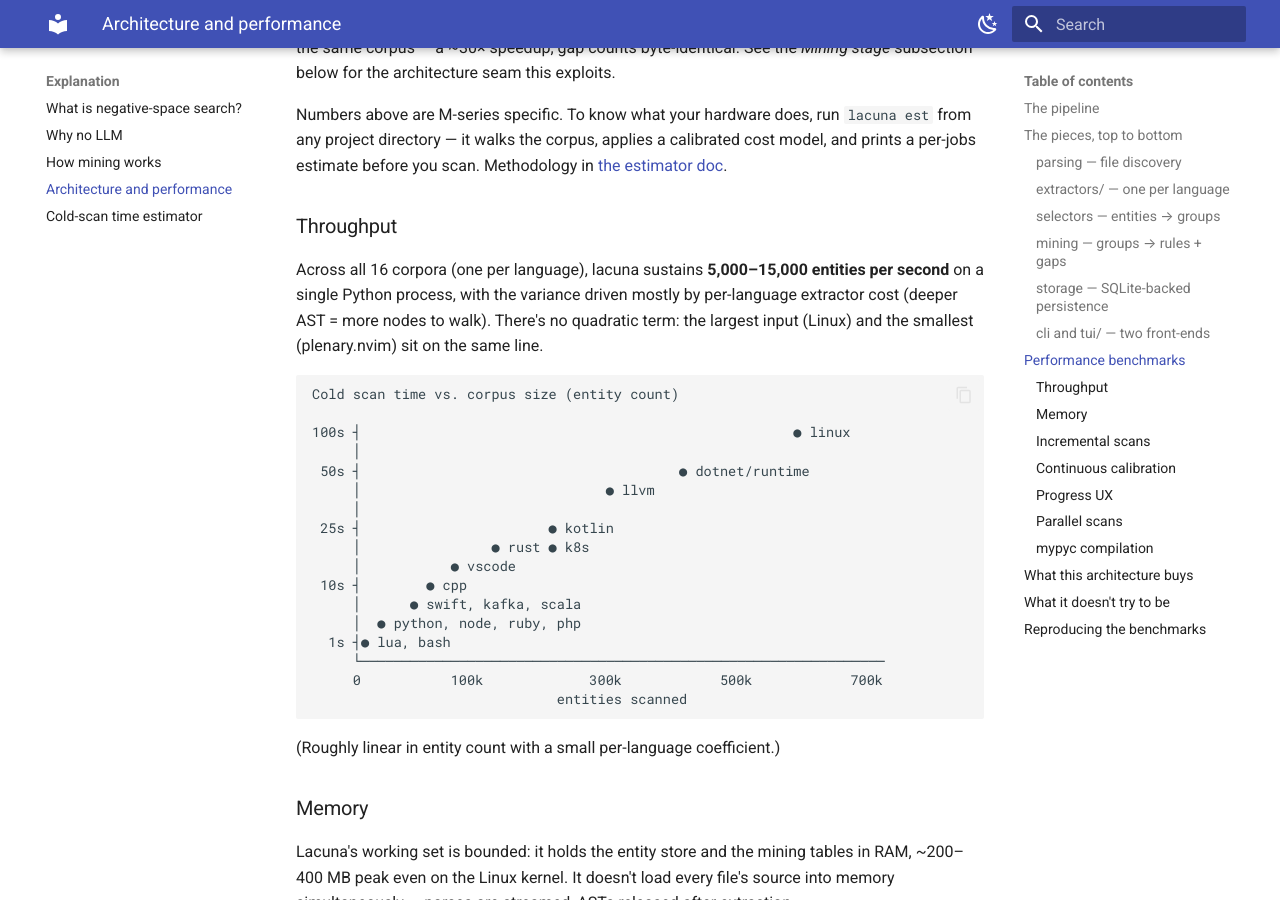
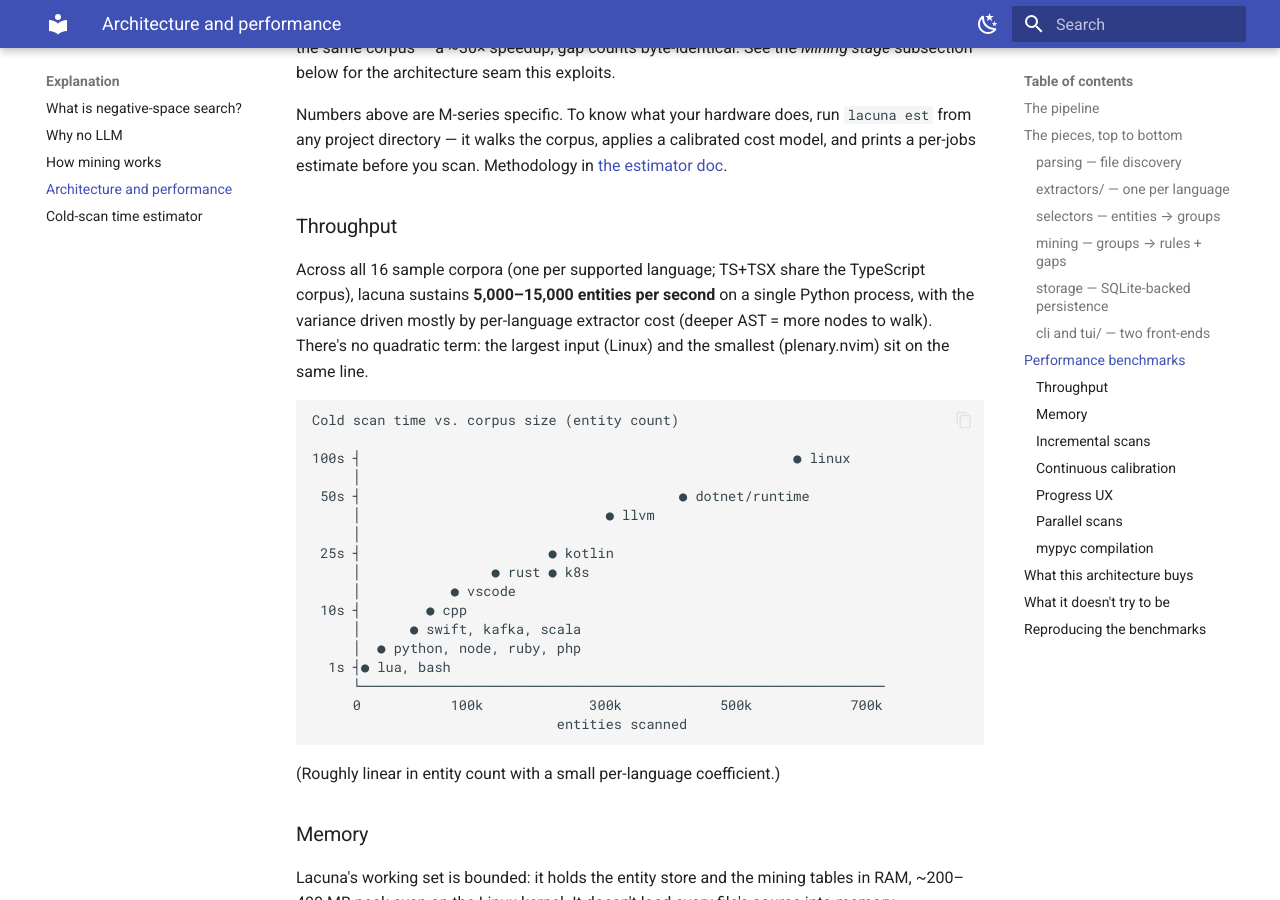
Before and after one commit to skbays03/absentia, an MkDocs documentation site: the page built from docs/explanation/architecture.md, in a window 1280 px wide and 900 px high, scrolled down 3071 px. Built offline with MkDocs 1.6.1 and Material for MkDocs 9.7.7, drawn with Linux system fonts in a browser that asks for light colours.

Commit message:
docs: language-count canonical phrasing across surfaces
The repo had a "16 vs 17" tension cited in lacuna_doc_todos §A4 —
some surfaces said "16 languages", others "17 extractors". The
truth: 17 built-in extractors covering 16 languages (TS and TSX
share a tree-sitter grammar but emit distinct extractors).

Standardized on that phrasing across:
  CHANGELOG.md   — historical "16-language extractor system" entry
  architecture.md — Throughput section "16 corpora" → "16 sample
                    corpora (one per supported language; TS+TSX
                    share the TypeScript corpus)"

README and docs/index.md already used the canonical form. Other
surfaces (DEFERRALS.md historical entries, lacuna-toml.md) had
already been cleaned up.

Local CI: ✓ ruff ✓ mypy ✓ pytest+cov ✓ mkdocs --strict (6s).

Authored-by: Shawn Bays <shawnbays2003@gmail.com>
Co-Authored-By: Claude Opus 4.7 (1M context) <noreply@anthropic.com>

```diff
--- a/docs/explanation/architecture.md
+++ b/docs/explanation/architecture.md
@@ -123,7 +123,8 @@ estimate before you scan. Methodology in
 
 ### Throughput
 
-Across all 16 corpora (one per language), lacuna sustains
+Across all 16 sample corpora (one per supported language; TS+TSX
+share the TypeScript corpus), lacuna sustains
 **5,000–15,000 entities per second** on a single Python process,
 with the variance driven mostly by per-language extractor cost
 (deeper AST = more nodes to walk). There's no quadratic term: the
```
Also changed, not shown: CHANGELOG.md (+6 -4 lines).
